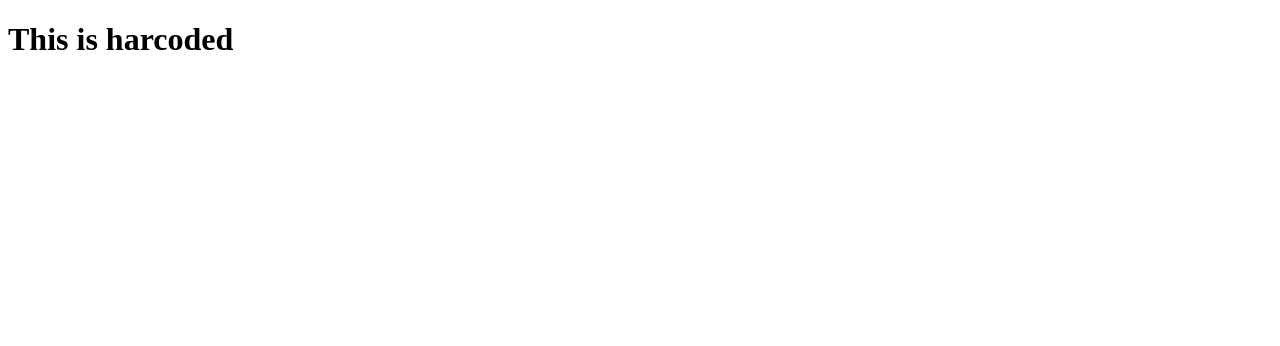
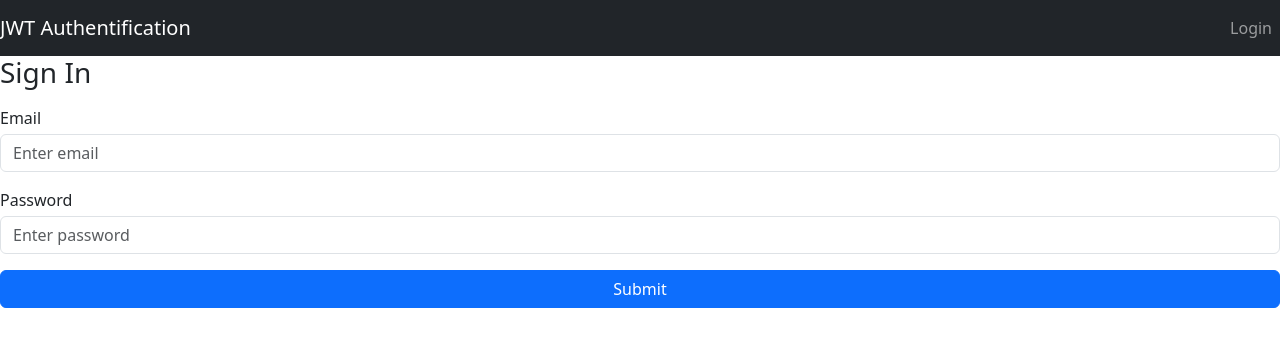
Before and after one commit to Ralfmat/schedule_app, a React (Create React App) app in the folder frontend/: page /login in a window 1280 px wide. Shown: the top 346 px of the page. Built offline with nearby package versions, Linux system fonts and the light colour scheme; no server answers.

Commit message:
frontend authentication

```diff
--- a/frontend/package.json
+++ b/frontend/package.json
@@ -6,9 +6,12 @@
     "@testing-library/jest-dom": "^5.17.0",
     "@testing-library/react": "^13.4.0",
     "@testing-library/user-event": "^13.5.0",
-    "axios": "^1.6.7",
+    "axios": "^1.6.8",
+    "bootstrap": "^5.3.3",
     "react": "^18.2.0",
+    "react-bootstrap": "^2.10.2",
     "react-dom": "^18.2.0",
+    "react-router-dom": "^6.22.3",
     "web-vitals": "^2.1.4"
   },
   "scripts": {
--- a/frontend/src/App.js
+++ b/frontend/src/App.js
@@ -1,12 +1,19 @@
-import React from 'react';
-import HelloWorld from './HelloWorld';
+import './App.css';
+import {BrowserRouter, Routes, Route} from 'react-router-dom'
+import {Login} from "./component/Login";
+import {Home} from "./component/Home";
+import {Navigation} from './component/Navigation';
+import {Logout} from './component/Logout';
 
 function App() {
-  return (
-    <div>
-      <HelloWorld />
-    </div>
-  );
+    return (
+      <BrowserRouter>
+        <Navigation></Navigation>
+        <Routes>
+          <Route path="/" element={<Home/>}/>
+          <Route path="/login" element={<Login/>}/>
+          {/* <Route path="/logout" element={<Logout/>}/> */}
+        </Routes>
+      </BrowserRouter>);
 }
-
 export default App;
--- a/frontend/src/HelloWorld.js
+++ /dev/null
@@ -1,25 +0,0 @@
-import React, { useState, useEffect } from 'react';
-import axios from 'axios';
-
-function HelloWorld() {
-  const [message, setMessage] = useState('');
-
-  useEffect(() => {
-    axios.get('http://localhost:8000/employees/hello-world/')
-      .then(response => {
-        setMessage(response.data.message);
-      })
-      .catch(error => {
-        console.log(error);
-      });
-  }, []);
-
-  return (
-    <div>
-      <h1>This is harcoded</h1>
-      <p>{message}</p>
-    </div>
-  );
-}
-
-export default HelloWorld;
--- /dev/null
+++ b/frontend/src/component/Home.js
@@ -0,0 +1,31 @@
+// Import the react JS packages
+import {useEffect, useState} from "react";
+import axios from "axios";
+// Define the Login function.
+export const Home = () => {
+     const [message, setMessage] = useState('');
+     useEffect(() => {
+        if(localStorage.getItem('access_token') === null){
+            window.location.href = '/login'
+        }
+        else{
+         (async () => {
+           try {
+             const {data} = await axios.get(
+                            'http://127.0.0.1:8000/home/', {
+                             headers: {
+                                'Content-Type': 'application/json'
+                             }}
+                           );
+             setMessage(data.message);
+          } catch (e) {
+            console.log('not auth')
+          }
+         })()};
+     }, []);
+     return (
+        <div className="form-signin mt-5 text-center">
+          <h3>Hi {message}</h3>
+        </div>
+     )
+}
--- /dev/null
+++ b/frontend/src/component/Login.js
@@ -0,0 +1,77 @@
+import axios from "axios";
+import { useState } from "react";
+
+export const Login = () => {
+  const [email, setEmail] = useState("");
+  const [password, setPassword] = useState("");
+
+  const submit = async (e) => {
+    e.preventDefault();
+
+    const account = {
+      email: email,
+      password: password,
+    };
+
+    const { data } = await axios
+      .post("http://127.0.0.1:8000/api/account/login/", account, {
+        headers: { "Content-Type": "application/json" },
+        withCredentials: true,
+      })
+      .then((response) => {
+        //Find reason of the error after loging
+        //Right now tokens successfully are fetched from backend but error is thrown
+        // console.log("Full Response:", response);
+
+        console.log("Full data:", data);
+        localStorage.clear();
+        localStorage.setItem("access_token", data.access);
+        localStorage.setItem("refresh_token", data.refresh);
+        axios.defaults.headers.common[
+          "Authorization"
+        ] = `Bearer ${data["access"]}`;
+        window.location.href = "/";
+      })
+      .catch((error) => {
+        console.error("Error during login:", error);
+      });
+  };
+  return (
+    <div className="Auth-form-container">
+      <form className="Auth-form" onSubmit={submit}>
+        <div className="Auth-form-content">
+          <h3 className="Auth-form-title">Sign In</h3>
+          <div className="form-group mt-3">
+            <label>Email</label>
+            <input
+              className="form-control mt-1"
+              placeholder="Enter email"
+              name="email"
+              type="email"
+              value={email}
+              required
+              onChange={(e) => setEmail(e.target.value)}
+            />
+          </div>
+          <div className="form-group mt-3">
+            <label>Password</label>
+            <input
+              name="password"
+              type="password"
+              className="form-control mt-1"
+              placeholder="Enter password"
+              value={password}
+              required
+              onChange={(e) => setPassword(e.target.value)}
+            />
+          </div>
+          <div className="d-grid gap-2 mt-3">
+            <button type="submit" className="btn btn-primary">
+              Submit
+            </button>
+          </div>
+        </div>
+      </form>
+    </div>
+  );
+};
--- /dev/null
+++ b/frontend/src/component/Navigation.js
@@ -0,0 +1,25 @@
+import Nav from 'react-bootstrap/Nav';
+import Navbar from 'react-bootstrap/Navbar';
+import React, { useState, useEffect} from 'react';
+export function Navigation() {
+   const [isAuth, setIsAuth] = useState(false);
+   useEffect(() => {
+     if (localStorage.getItem('access_token') !== null) {
+        setIsAuth(true);
+      }
+    }, [isAuth]);
+     return (
+      <div>
+        <Navbar bg="dark" variant="dark">
+          <Navbar.Brand href="/">JWT Authentification</Navbar.Brand>
+          <Nav className="me-auto">
+          {isAuth ? <Nav.Link href="/">Home</Nav.Link> : null}
+          </Nav>
+          <Nav>
+          {isAuth ? <Nav.Link href="/logout">Logout</Nav.Link> :
+                    <Nav.Link href="/login">Login</Nav.Link>}
+          </Nav>
+        </Navbar>
+       </div>
+     );
+}
--- a/frontend/src/index.js
+++ b/frontend/src/index.js
@@ -1,10 +1,8 @@
 import App from "./App";
-import ReactDOM from 'react-dom'
-import React from 'react'
+import ReactDOM from 'react-dom/client'
 
-ReactDOM.render(
-    <React.StrictMode>
-        <App/>
-    </React.StrictMode>,
-    document.getElementById('root')
-);
+import 'bootstrap/dist/css/bootstrap.min.css';
+
+const container = document.getElementById('root');
+const root = ReactDOM.createRoot(container);
+root.render(<App tab="home"/>);
```
Also changed, not shown: frontend/src/component/Logout.js (added), 2 other files (tests, documents, lock files or other folders).
